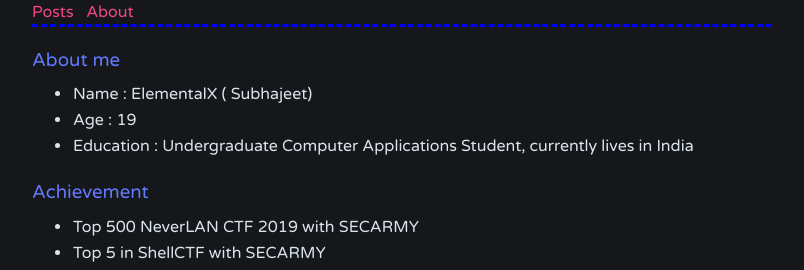
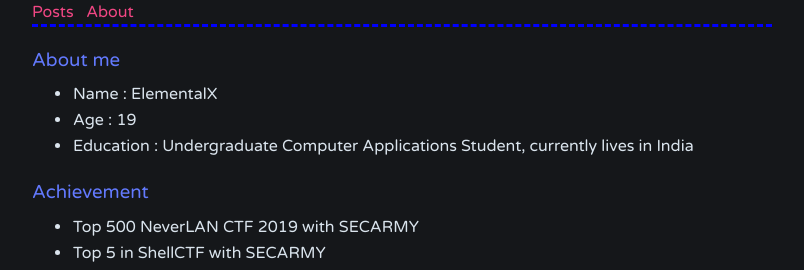
Before and after one commit to xelemental/xelemental.github.io, a Jekyll site: the page built from about/index.html, in a window 1280 px wide. Shown: the part 145-415 px from the top of the page, without its empty margins (238-1042 px from the left). Built offline with Jekyll 4.4.1, drawn with Linux system fonts in a browser that asks for light colours.

Commit message:
Update index.html

```diff
--- a/about/index.html
+++ b/about/index.html
@@ -14,7 +14,7 @@ layout: default
 </style>
 <h3>About me</h3>
 <ul>
-  <li>Name : ElementalX ( Subhajeet) </li>
+  <li>Name : ElementalX  </li>
   <li>Age : 19</li>
   <li>Education : Undergraduate  Computer Applications Student, currently lives in India </li>
 </ul>
```
